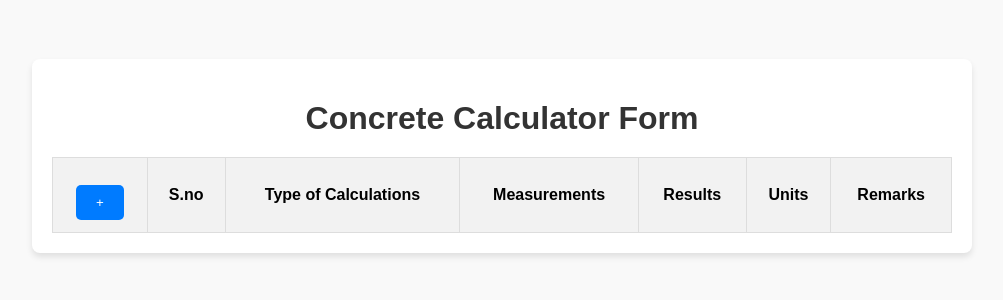
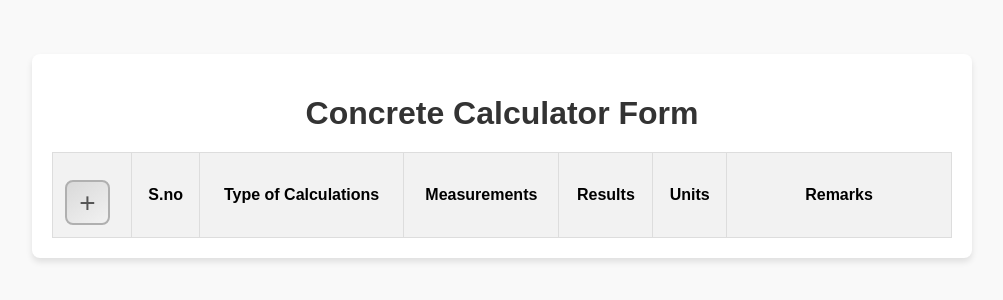
Before and after one commit to NovaWebDesignz/calcform, a React (Create React App) app: page / in a window 1280 px wide. Shown: the part 264-564 px from the top of the page, without its empty margins (138-1141 px from the left). Built offline with nearby package versions, Linux system fonts and the light colour scheme.

Commit message:
plus and minus sign styled up and remarks box has state dfiend to show the remarks as llong as the page get reloaded

```diff
--- a/src/App.css
+++ b/src/App.css
@@ -47,3 +47,124 @@ h1 {
 .calculator-table tr:hover td {
   background-color: #f1f1f1;
 }
+
+/* General Button Styling - Silver Polished Look */
+.action-btn {
+  background: linear-gradient(145deg, #d9d9d9, #f2f2f2); /* Soft silver gradient */
+  border: 2px solid #b0b0b0; /* Subtle silver border */
+  color: #555; /* Dark grey text for contrast */
+  font-size: 28px; /* Bigger text for better visibility */
+  font-weight: 300; /* Thin font weight */
+  padding: 2px 15px;
+  border-radius: 8px;
+  cursor: pointer;
+  transition: all 0.2s ease-in-out;
+  text-align: center;
+  display: flex;
+  align-items: center;
+  justify-content: center;
+  width: 45px;
+  height: 45px;
+  font-family: Arial, sans-serif; /* Clean, modern font */
+}
+
+/* Hover Effect */
+.action-btn:hover {
+  background: linear-gradient(145deg, #f2f2f2, #ffffff);
+  border-color: #999;
+  box-shadow: 0 3px 6px rgba(0, 0, 0, 0.2);
+}
+
+/* Remove Button - Slight Red Tint */
+.remove-btn {
+  border-color: #b22222;
+  color: #b22222;
+}
+
+.remove-btn:hover {
+  background: linear-gradient(145deg, #f2d9d9, #ffffff);
+  border-color: #a00000;
+  color: #a00000;
+}
+
+/* Center the buttons inside the table */
+th:first-child, td:first-child {
+  text-align: center;
+}
+
+/* Responsive adjustments */
+@media (max-width: 768px) {
+  .action-btn {
+    font-size: 24px; /* Adjust font size for smaller screens */
+    width: 40px;
+    height: 40px;
+  }
+}
+
+@media (max-width: 480px) {
+  .action-btn {
+    font-size: 20px;
+    width: 35px;
+    height: 35px;
+  }
+}
+
+
+
+
+/* Style for Remarks input field */
+.remarks-input {
+  width: 100%;
+  padding: 8px;
+  border: 1px solid #ccc;
+  border-radius: 4px;
+  font-size: 14px;
+  outline: none;
+  transition: border-color 0.3s ease-in-out;
+  box-sizing: border-box; /* Ensures padding does not cause overflow */
+}
+
+/* Add hover and focus effect */
+.remarks-input:hover,
+.remarks-input:focus {
+  border-color: #007bff;
+  box-shadow: 0 0 5px rgba(0, 123, 255, 0.5);
+}
+
+/* Center align the remarks column */
+th:nth-child(7), td:nth-child(7) {
+  text-align: center;
+}
+
+/* Adjust table column width for better visibility */
+th, td {
+  padding: 12px;
+}
+
+th:nth-child(7) {
+  width: 200px; /* Adjust width for remarks column */
+  max-width: 100%; /* Ensure the column doesn't overflow */
+}
+
+/* Make remarks input responsive on smaller screens */
+@media (max-width: 768px) {
+  th:nth-child(7), td:nth-child(7) {
+    width: 150px; /* Smaller width on smaller screens */
+  }
+
+  .remarks-input {
+    font-size: 12px; /* Reduce font size on smaller screens */
+  }
+}
+
+/* Further adjustments for very small screens */
+@media (max-width: 480px) {
+  th:nth-child(7), td:nth-child(7) {
+    width: auto; /* Make it auto on very small screens */
+    max-width: 100%;
+  }
+
+  .remarks-input {
+    font-size: 12px; /* Smaller font for better fit */
+  }
+}
--- a/src/App.js
+++ b/src/App.js
@@ -9,12 +9,14 @@ function App() {
   const [popupIndex, setPopupIndex] = useState(null);
   const [measurements, setMeasurements] = useState([]);
   const [results, setResults] = useState([]);
+  const [remarks, setRemarks] = useState([]); // New state for remarks
 
   const handleAddRow = () => {
     setVisibleRows((prev) => prev + 1);
     setSelectedOptions([...selectedOptions, ""]);
     setMeasurements([...measurements, ""]);
     setResults([...results, ""]);
+    setRemarks([...remarks, ""]); // Initialize empty remark
   };
 
   const handleRemoveRow = (index) => {
@@ -22,6 +24,7 @@ function App() {
     setSelectedOptions(selectedOptions.filter((_, i) => i !== index));
     setMeasurements(measurements.filter((_, i) => i !== index));
     setResults(results.filter((_, i) => i !== index));
+    setRemarks(remarks.filter((_, i) => i !== index)); // Remove remark
   };
 
   const handleOptionChange = (index, value) => {
@@ -39,19 +42,19 @@ function App() {
 
   const calculateResult = (option, inputs) => {
     switch (option) {
-      case "slabs": // Area = 2 × (L × W × H)
+      case "slabs":
         return inputs.length?.value && inputs.width?.value && inputs.height?.value
           ? (2 * (inputs.length.value * inputs.width.value * inputs.height.value)).toFixed(2)
           : "";
-      case "holes": // Area = 3.14 × (D / 2) × H
+      case "holes":
         return inputs.diameter?.value && inputs.height?.value
           ? (3.14 * (inputs.diameter.value / 2) * inputs.height.value).toFixed(2)
           : "";
-      case "circular": // Volume = 3.14 × R × R × H
+      case "circular":
         return inputs.outerDiameter?.value && inputs.height?.value
           ? (3.14 * Math.pow(inputs.outerDiameter.value / 2, 2) * inputs.height.value).toFixed(2)
           : "";
-      case "curb": // Custom Formula: Volume = (Curb Depth × Gutter Width) + (Curb Height × Flag Thickness) × Length
+      case "curb":
         return inputs.curbDepth?.value &&
           inputs.gutterWidth?.value &&
           inputs.curbHeight?.value &&
@@ -62,7 +65,7 @@ function App() {
               (inputs.curbHeight.value * inputs.flagThickness.value) * inputs.length.value
             ).toFixed(2)
           : "";
-      case "stairs": // Custom Formula: Volume = Run × Rise × Width × Steps
+      case "stairs":
         return inputs.run?.value &&
           inputs.rise?.value &&
           inputs.width?.value &&
@@ -79,6 +82,7 @@ function App() {
       .map((item) => item.value)
       .filter(Boolean)
       .join(" x ");
+
     const newMeasurements = [...measurements];
     newMeasurements[index] = formattedMeasurement;
     setMeasurements(newMeasurements);
@@ -95,11 +99,12 @@ function App() {
     <div className="App">
       <header className="App-header">
         <h1>Concrete Calculator Form</h1>
+
         <table className="calculator-table">
           <thead>
             <tr>
               <th>
-                <button onClick={handleAddRow}>+</button>
+                <button className="action-btn" onClick={handleAddRow}>+</button>
               </th>
               <th>S.no</th>
               <th>Type of Calculations</th>
@@ -113,7 +118,7 @@ function App() {
             {[...Array(visibleRows)].map((_, index) => (
               <tr key={index}>
                 <td>
-                  <button onClick={() => handleRemoveRow(index)}>-</button>
+                  <button className="action-btn remove-btn" onClick={() => handleRemoveRow(index)}>-</button>
                 </td>
                 <td>{index + 1}</td>
                 <td>
@@ -134,7 +139,17 @@ function App() {
                 <td>{results[index] || "N/A"}</td>
                 <td>Cubic Yards</td>
                 <td>
-                  <input type="text" placeholder="Enter remarks" className="remarks-input" />
+                  <input
+                    type="text"
+                    placeholder="Enter remarks"
+                    className="remarks-input"
+                    value={remarks[index] || ""}
+                    onChange={(e) => {
+                      const newRemarks = [...remarks];
+                      newRemarks[index] = e.target.value;
+                      setRemarks(newRemarks);
+                    }}
+                  />
                 </td>
               </tr>
             ))}
```
